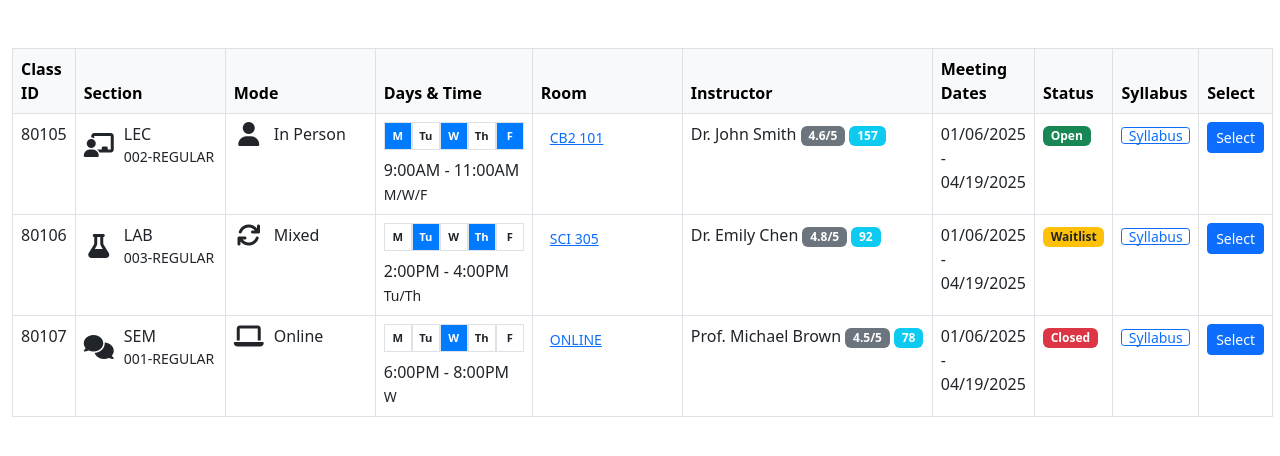
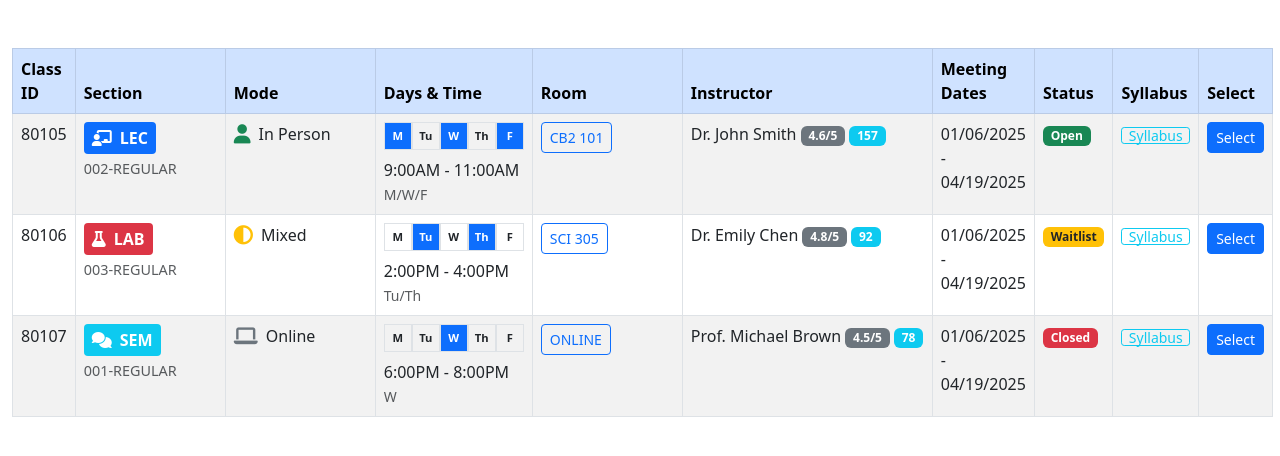
Before and after one commit to DimChig/UCF_BetterKnightsUI, a browser extension: page index.html in a window 1280 px wide. Drawn offline with nearby package versions, Linux system fonts and the light colour scheme.

Commit message:
Add files via upload

```diff
--- a/index.html
+++ b/index.html
@@ -8,7 +8,7 @@
     <link href="https://cdnjs.cloudflare.com/ajax/libs/font-awesome/6.4.0/css/all.min.css" rel="stylesheet">
     <style>
         .table-hover tbody tr:hover {
-            background-color: #f5f5f5;
+            background-color: rgba(0,0,0,.075);
         }
         .btn-xs {
             padding: .25rem .4rem;
@@ -32,7 +32,7 @@
             font-weight: bold;
         }
         .day-box.filled {
-            background-color: #007bff;
+            background-color: var(--bs-primary);
             color: white;
         }
         .table .extended-col {
@@ -41,26 +41,42 @@
         .table .instructor-col {
             min-width: 250px;
         }
-        .section-col, .mode-col {
+        .section-col {
+            display: flex;
+            flex-direction: column;
+        }
+        .mode-col {
             display: flex;
             align-items: center;
         }
-        .section-icon, .mode-icon {
-            font-size: 1.5rem;
-            margin-right: 10px;
-            width: 30px;
-            text-align: center;
+        .section-type {
+            display: flex;
+            align-items: center;
+            padding: 4px 8px;
+            border-radius: 4px;
+            font-weight: bold;
+            margin-bottom: 4px;
+            width: fit-content;
         }
-        .section-info, .mode-info {
-            display: flex;
-            flex-direction: column;
+        .section-icon {
+            margin-right: 8px;
+        }
+        .section-info {
+            font-size: 0.9em;
+        }
+        .mode-icon {
+            margin-right: 8px;
+            font-size: 1.2em;
+        }
+        .table-striped > tbody > tr:nth-of-type(odd) > * {
+            --bs-table-accent-bg: var(--bs-table-striped-bg);
         }
     </style>
 </head>
 <body>
     <div class="container-fluid mt-5">
-        <table class="table table-bordered table-hover">
-            <thead class="table-light">
+        <table class="table table-bordered table-hover table-striped">
+            <thead class="table-primary">
                 <tr>
                     <th>Class ID</th>
                     <th class="extended-col">Section</th>
@@ -79,17 +95,17 @@
                     <td>80105</td>
                     <td class="extended-col">
                         <div class="section-col">
-                            <i class="fas fa-chalkboard-teacher section-icon"></i>
-                            <div class="section-info">
-                                <span>LEC</span>
-                                <small>002-REGULAR</small>
+                            <div class="section-type bg-primary text-white">
+                                <i class="fas fa-chalkboard-teacher section-icon"></i>
+                                LEC
                             </div>
+                            <div class="section-info text-muted">002-REGULAR</div>
                         </div>
                     </td>
                     <td class="extended-col">
                         <div class="mode-col">
-                            <i class="fas fa-user mode-icon"></i>
-                            <div class="mode-info">In Person</div>
+                            <i class="fas fa-user mode-icon text-success"></i>
+                            <span>In Person</span>
                         </div>
                     </td>
                     <td>
@@ -101,32 +117,32 @@
                             <div class="day-box filled">F</div>
                         </div>
                         <div>9:00AM - 11:00AM</div>
-                        <div><small>M/W/F</small></div>
+                        <div><small class="text-muted">M/W/F</small></div>
                     </td>
-                    <td class="extended-col"><a href="#" class="btn btn-link btn-sm">CB2 101</a></td>
+                    <td class="extended-col"><a href="#" class="btn btn-outline-primary btn-sm">CB2 101</a></td>
                     <td class="instructor-col">
                         <div>Dr. John Smith <span class="badge bg-secondary">4.6/5</span> <span class="badge bg-info">157</span></div>
                     </td>
                     <td>01/06/2025 - 04/19/2025</td>
                     <td><span class="badge bg-success">Open</span></td>
-                    <td><a href="#" class="btn btn-outline-primary btn-xs">Syllabus</a></td>
+                    <td><a href="#" class="btn btn-outline-info btn-xs">Syllabus</a></td>
                     <td><button class="btn btn-primary btn-sm">Select</button></td>
                 </tr>
                 <tr>
                     <td>80106</td>
                     <td class="extended-col">
                         <div class="section-col">
-                            <i class="fas fa-flask section-icon"></i>
-                            <div class="section-info">
-                                <span>LAB</span>
-                                <small>003-REGULAR</small>
+                            <div class="section-type bg-danger text-white">
+                                <i class="fas fa-flask section-icon"></i>
+                                LAB
                             </div>
+                            <div class="section-info text-muted">003-REGULAR</div>
                         </div>
                     </td>
                     <td class="extended-col">
                         <div class="mode-col">
-                            <i class="fas fa-sync mode-icon"></i>
-                            <div class="mode-info">Mixed</div>
+                            <i class="fas fa-circle-half-stroke mode-icon text-warning"></i>
+                            <span>Mixed</span>
                         </div>
                     </td>
                     <td>
@@ -138,32 +154,32 @@
                             <div class="day-box">F</div>
                         </div>
                         <div>2:00PM - 4:00PM</div>
-                        <div><small>Tu/Th</small></div>
+                        <div><small class="text-muted">Tu/Th</small></div>
                     </td>
-                    <td class="extended-col"><a href="#" class="btn btn-link btn-sm">SCI 305</a></td>
+                    <td class="extended-col"><a href="#" class="btn btn-outline-primary btn-sm">SCI 305</a></td>
                     <td class="instructor-col">
                         <div>Dr. Emily Chen <span class="badge bg-secondary">4.8/5</span> <span class="badge bg-info">92</span></div>
                     </td>
                     <td>01/06/2025 - 04/19/2025</td>
                     <td><span class="badge bg-warning text-dark">Waitlist</span></td>
-                    <td><a href="#" class="btn btn-outline-primary btn-xs">Syllabus</a></td>
+                    <td><a href="#" class="btn btn-outline-info btn-xs">Syllabus</a></td>
                     <td><button class="btn btn-primary btn-sm">Select</button></td>
                 </tr>
                 <tr>
                     <td>80107</td>
                     <td class="extended-col">
                         <div class="section-col">
-                            <i class="fas fa-comments section-icon"></i>
-                            <div class="section-info">
-                                <span>SEM</span>
-                                <small>001-REGULAR</small>
+                            <div class="section-type bg-info text-white">
+                                <i class="fas fa-comments section-icon"></i>
+                                SEM
                             </div>
+                            <div class="section-info text-muted">001-REGULAR</div>
                         </div>
                     </td>
                     <td class="extended-col">
                         <div class="mode-col">
-                            <i class="fas fa-laptop mode-icon"></i>
-                            <div class="mode-info">Online</div>
+                            <i class="fas fa-laptop mode-icon text-secondary"></i>
+                            <span>Online</span>
                         </div>
                     </td>
                     <td>
@@ -175,15 +191,15 @@
                             <div class="day-box">F</div>
                         </div>
                         <div>6:00PM - 8:00PM</div>
-                        <div><small>W</small></div>
+                        <div><small class="text-muted">W</small></div>
                     </td>
-                    <td class="extended-col"><a href="#" class="btn btn-link btn-sm">ONLINE</a></td>
+                    <td class="extended-col"><a href="#" class="btn btn-outline-primary btn-sm">ONLINE</a></td>
                     <td class="instructor-col">
                         <div>Prof. Michael Brown <span class="badge bg-secondary">4.5/5</span> <span class="badge bg-info">78</span></div>
                     </td>
                     <td>01/06/2025 - 04/19/2025</td>
                     <td><span class="badge bg-danger">Closed</span></td>
-                    <td><a href="#" class="btn btn-outline-primary btn-xs">Syllabus</a></td>
+                    <td><a href="#" class="btn btn-outline-info btn-xs">Syllabus</a></td>
                     <td><button class="btn btn-primary btn-sm">Select</button></td>
                 </tr>
             </tbody>
```
